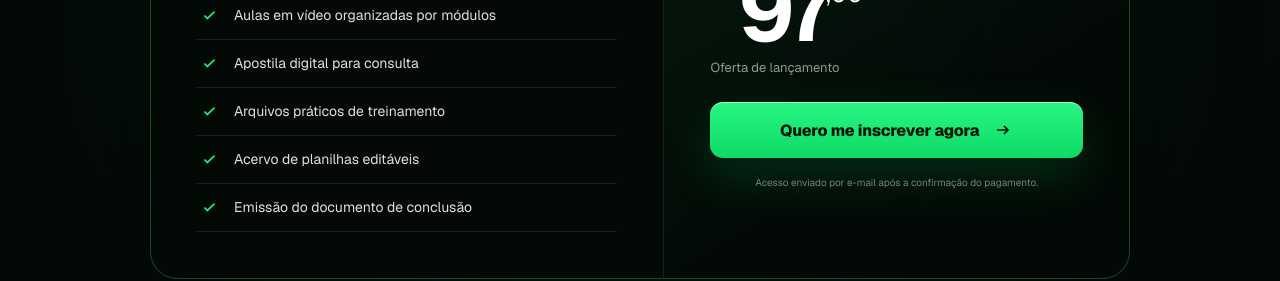
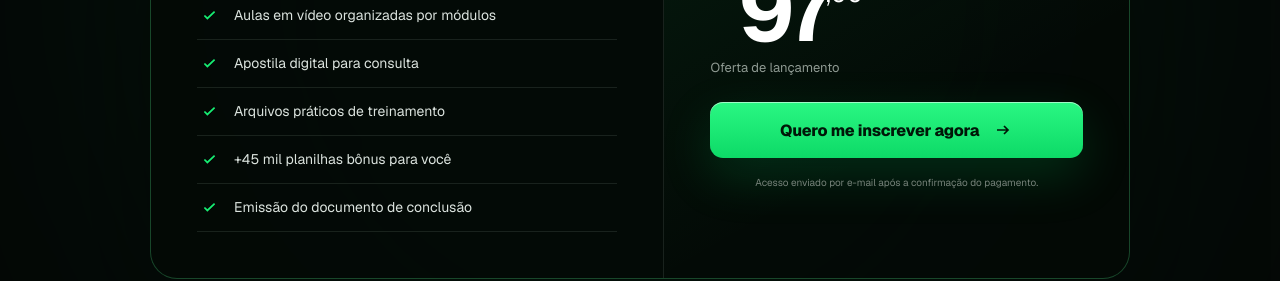
Before and after one commit to MindLone/excel-avancado, a Next.js app: page / in a window 1280 px wide. Shown: the part 7420-7701 px from the top of the page. Built offline with nearby package versions, Linux system fonts and the light colour scheme; no server answers.

Commit message:
Update site-client.tsx

```diff
--- a/app/site-client.tsx
+++ b/app/site-client.tsx
@@ -57,7 +57,7 @@ const offerItems = [
   "Aulas em vídeo organizadas por módulos",
   "Apostila digital para consulta",
   "Arquivos práticos de treinamento",
-  "Acervo de planilhas editáveis",
+  "+45 mil planilhas bônus para você",
   "Emissão do documento de conclusão",
 ];
 
```
